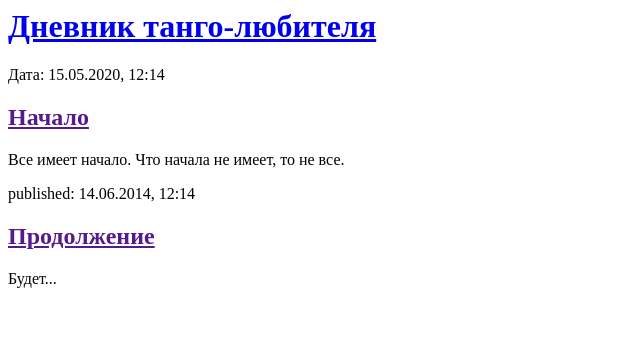
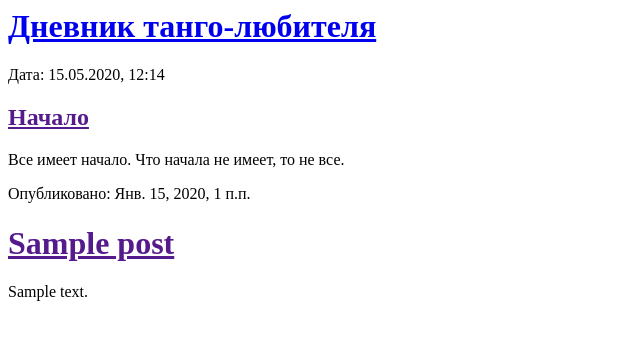
Before and after one commit to django-tango/my-first-blog, a Django app: page / in a window 1280 px wide. Shown: the top 340 px of the page, without its empty margins (0-640 px from the left). Run offline with Django 3.2, Linux system fonts and the light colour scheme; tables that the repository leaves empty hold one stand-in row (values such as "Sample post").

Commit message:
Modified templates to display posts from database.

```diff
--- a/blog/templates/blog/post_list.html
+++ b/blog/templates/blog/post_list.html
@@ -14,9 +14,13 @@
 </div>
 
 <div>
-            <p>published: 14.06.2014, 12:14</p>
-            <h2><a href="">Продолжение</a></h2>
-            <p>Будет...</p>
+    {% for post in posts %}
+        <div>
+            <p>Опубликовано: {{ post.published_date }}</p>
+            <h1><a href="">{{ post.title }}</a></h1>
+            <p>{{ post.text|linebreaksbr }}</p>
+        </div>
+    {% endfor %}
 </div>
 </body>
 </html>
--- a/blog/views.py
+++ b/blog/views.py
@@ -1,5 +1,8 @@
 from django.shortcuts import render
+from django.utils import timezone
+from .models import Post
 
 
 def post_list(request):
-    return render(request, 'blog/post_list.html', {})
+    posts = Post.objects.filter(published_date__lte=timezone.now()).order_by('published_date')
+    return render(request, 'blog/post_list.html', {'posts':posts})
```
Lines whose indentation alone changed are shown as unchanged.
